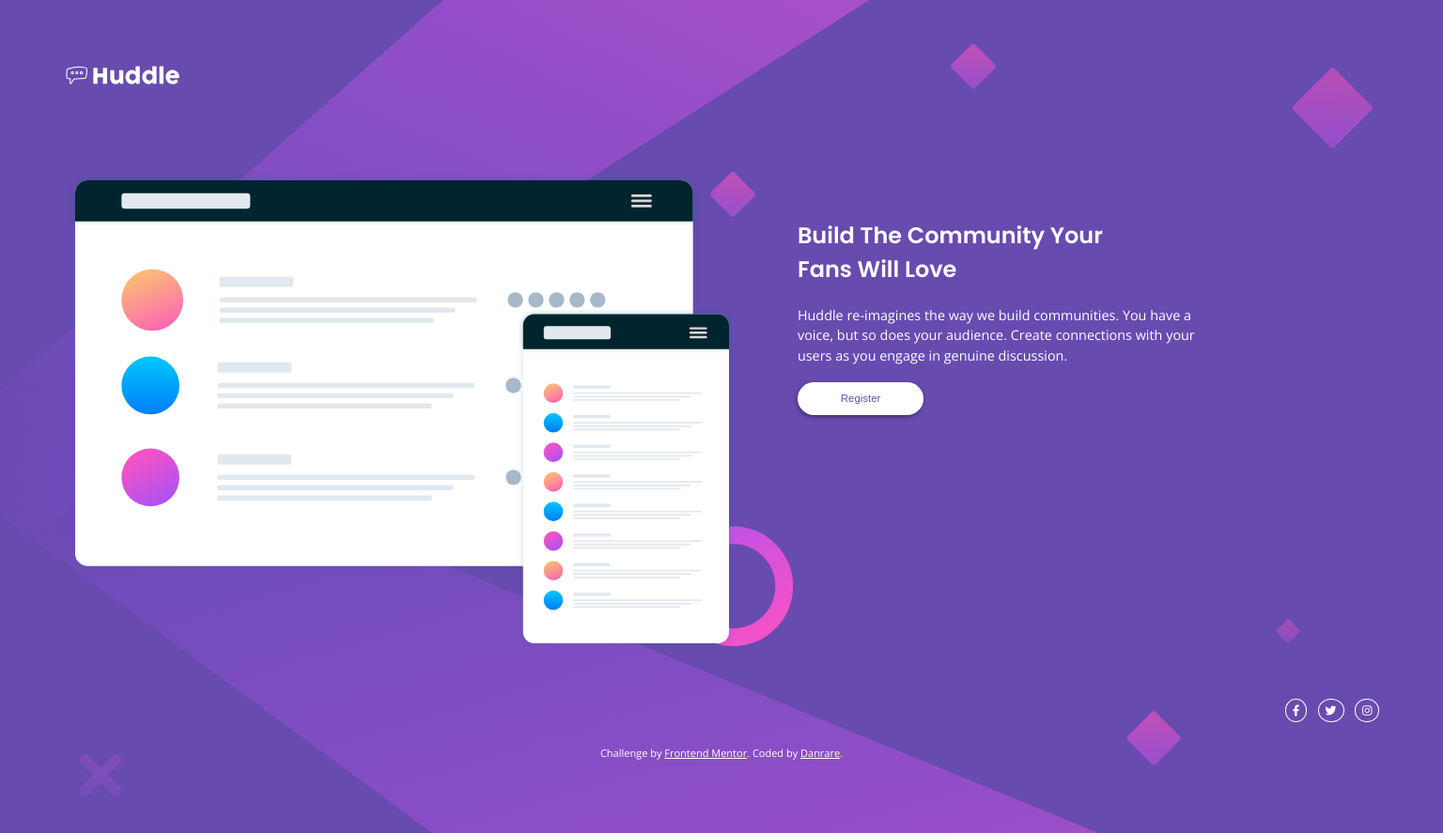
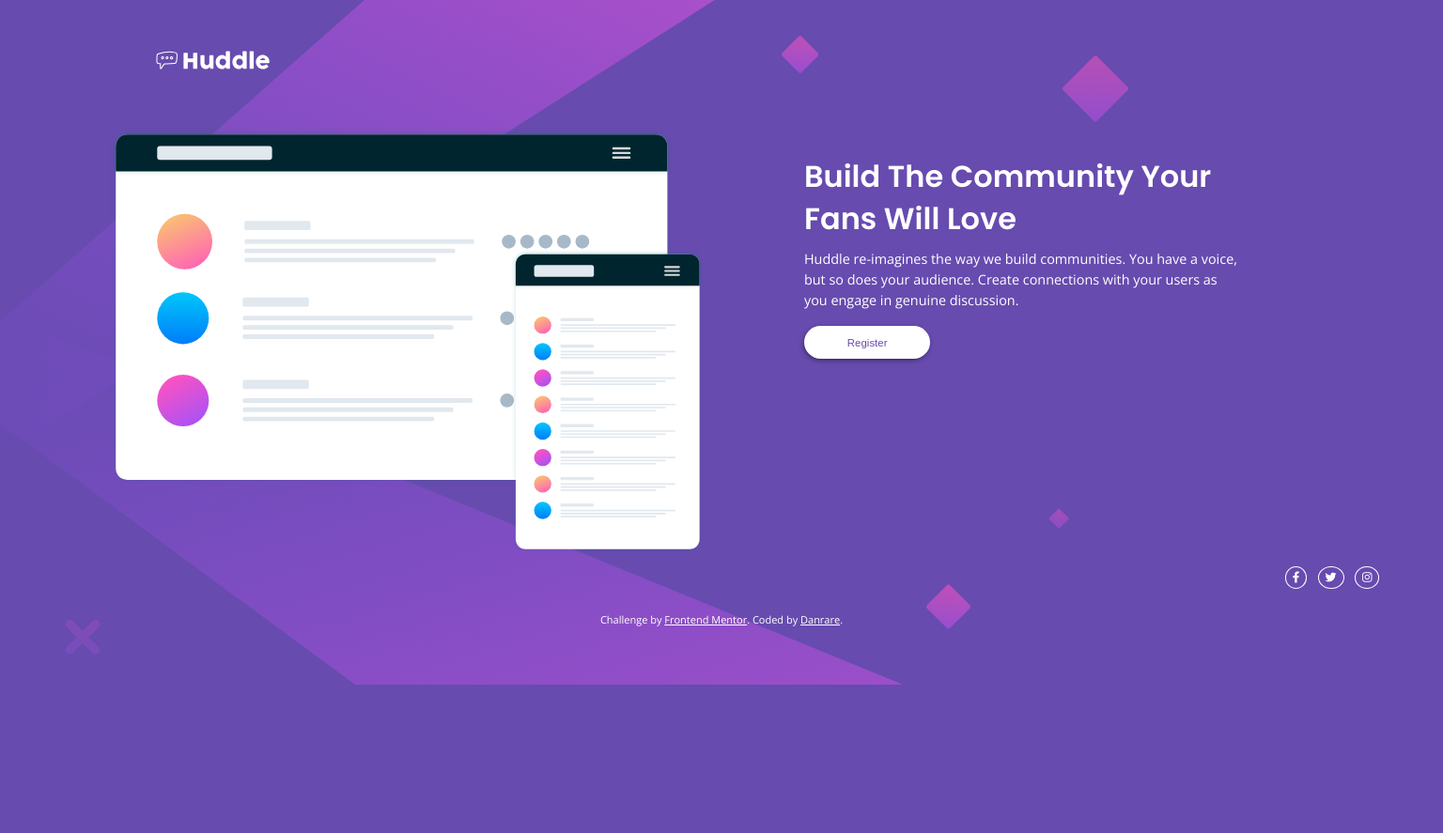
Before and after one commit to danrare/huddle-landing-page, a plain HTML site: page index.html in a window 1536 px wide. Shown: the whole page at 94% size. After the commit the page ends 800 px from the top, so only its background shows below. Drawn offline with nearby package versions, Linux system fonts and the light colour scheme.

Commit message:
Add files via upload

```diff
--- a/index.html
+++ b/index.html
@@ -3,7 +3,7 @@
 
 <head>
     <meta charset="UTF-8">
-    <meta name="viewport" content="width=device-width, initial-scale=1.0, maximum-scale=1.0"> <!-- displays site properly based on user's device -->
+    <meta name="viewport" content="width=device-width, initial-scale=1.0"> <!-- displays site properly based on user's device -->
 
     <link rel="icon" type="image/png" sizes="32x32" href="./images/favicon-32x32.png">
 
--- a/sass/_large.scss
+++ b/sass/_large.scss
@@ -2,28 +2,31 @@
     body {
         background-image: url('../images/bg-desktop.svg');
         background-color: var(--bg-color);
-        padding: 4em;
+        padding: 3em 4em;
     }
 
-    p {
-        width: 80%;
+    main{
+        margin-bottom: 0.5em;
     }
 
 
     h2 {
-        width: 65%;
-        margin-bottom: 0.8em;
+        font-size: 2rem;
+        margin-bottom: 0.3em;
+        line-height: 1.4;
     }
 
     button {
         padding: 1em 4em;
     }
 
+    .logo{
+        margin-left: 6em;
+    }
+
     .container {
         display: flex;
-        justify-content: center;
-        margin: 0 auto;
-        padding-top: 2em;
+        justify-content: space-evenly;
         flex-wrap: nowrap;
     }
 
@@ -32,13 +35,14 @@
     }
 
     .container .intro-img-cont {
+        width:45%;
         margin-bottom: 0;
         padding: 0;
     }
 
     .container .intro-text {
-        padding: 3em;
-        width: 47%;
+        padding: 1.8em 6em 0 0;
+        width: 40%;
         text-align: left;
     }
 
--- a/sass/_medium.scss
+++ b/sass/_medium.scss
@@ -1,4 +1,8 @@
 @media screen and (min-width: 768px) {
+
+    .logo{
+        margin-left:4em;
+    }
 
     .container {
         display: flex;
@@ -8,14 +12,17 @@
 
     .intro-img-cont {
         text-align: center;
+        margin: 0 auto 1.5em;
+    }
+
+    .intro-img {
+        width: 90%;
         margin: 0 auto;
     }
 
-    .intro-img {
-        width: 50%;
-        margin: 0 auto;
-    }
+}
 
+@media screen and(min-width:960px){
     .intro-text {
         margin: 0 auto;
         width: 45%;
```
Also changed, not shown: css/styles.css, 1 other file.
